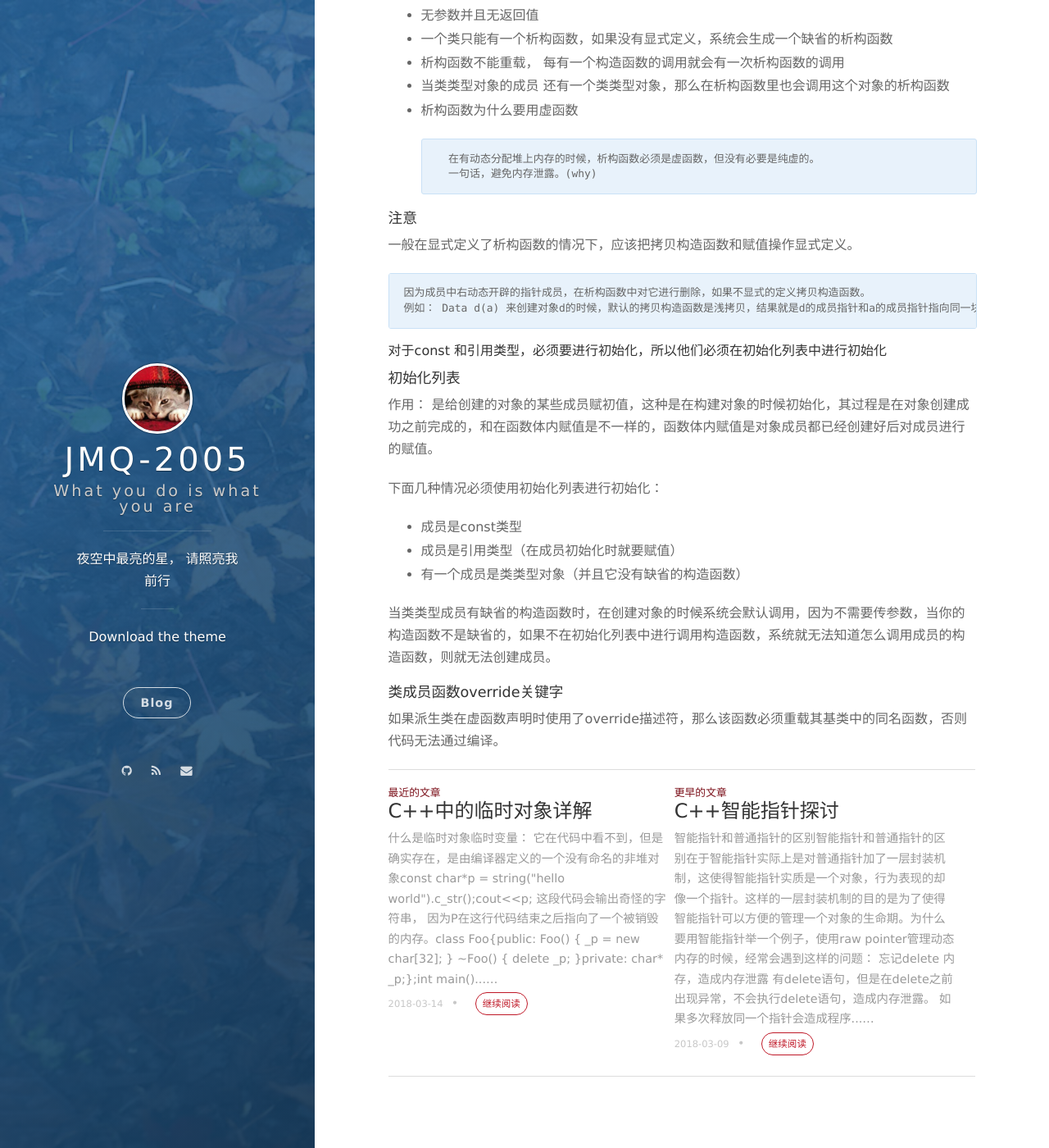
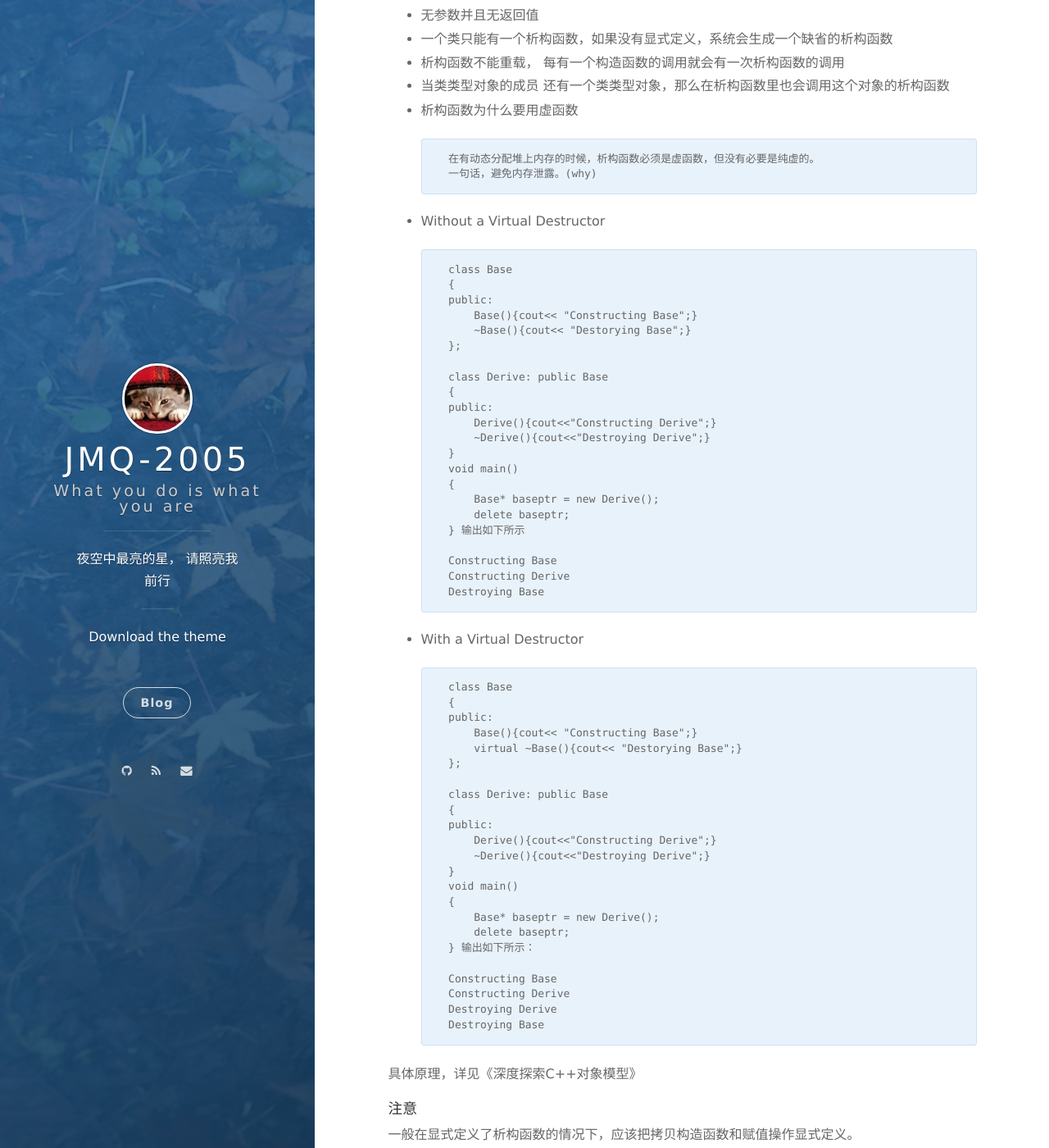
Before and after one commit to nevermore3/nevermore3.github.io, a Jekyll site: the page built from _posts/2018-03-10-构造函数和析构函数.md, in a window 1280 px wide and 1400 px high, scrolled down 655 px. Shown: the whole window at 82% size. Built offline with Jekyll 4.4.1, drawn with Linux system fonts in a browser that asks for light colours; nearby versions of some CDN libraries; our own code applies the rules of GitHub Pages for plain Markdown files; comment, search, counter and statistics services are not loaded.

Commit message:
Update 2018-03-10-构造函数和析构函数.md

```diff
--- a/_posts/2018-03-10-构造函数和析构函数.md
+++ b/_posts/2018-03-10-构造函数和析构函数.md
@@ -25,6 +25,62 @@
 		在有动态分配堆上内存的时候，析构函数必须是虚函数，但没有必要是纯虚的。
 		一句话，避免内存泄露。(why)
 
+* Without a Virtual Destructor
+
+
+		class Base
+		{
+		public:
+			Base(){cout<< "Constructing Base";}
+			~Base(){cout<< "Destorying Base";}
+		};
+
+		class Derive: public Base
+		{
+		public:
+			Derive(){cout<<"Constructing Derive";}
+			~Derive(){cout<<"Destroying Derive";}
+		}
+		void main()
+		{
+			Base* baseptr = new Derive();
+			delete baseptr;
+		}
+输出如下所示
+
+		Constructing Base
+		Constructing Derive
+		Destroying Base
+
+* With a Virtual Destructor
+
+		class Base
+		{
+		public:
+			Base(){cout<< "Constructing Base";}
+			virtual ~Base(){cout<< "Destorying Base";}
+		};
+
+		class Derive: public Base
+		{
+		public:
+			Derive(){cout<<"Constructing Derive";}
+			~Derive(){cout<<"Destroying Derive";}
+		}
+		void main()
+		{
+			Base* baseptr = new Derive();
+			delete baseptr;
+		}
+输出如下所示：
+
+		Constructing Base
+		Constructing Derive
+		Destroying Derive
+		Destroying Base
+
+具体原理，详见《深度探索C++对象模型》
+
 #### 注意
 一般在显式定义了析构函数的情况下，应该把拷贝构造函数和赋值操作显式定义。
 
```
